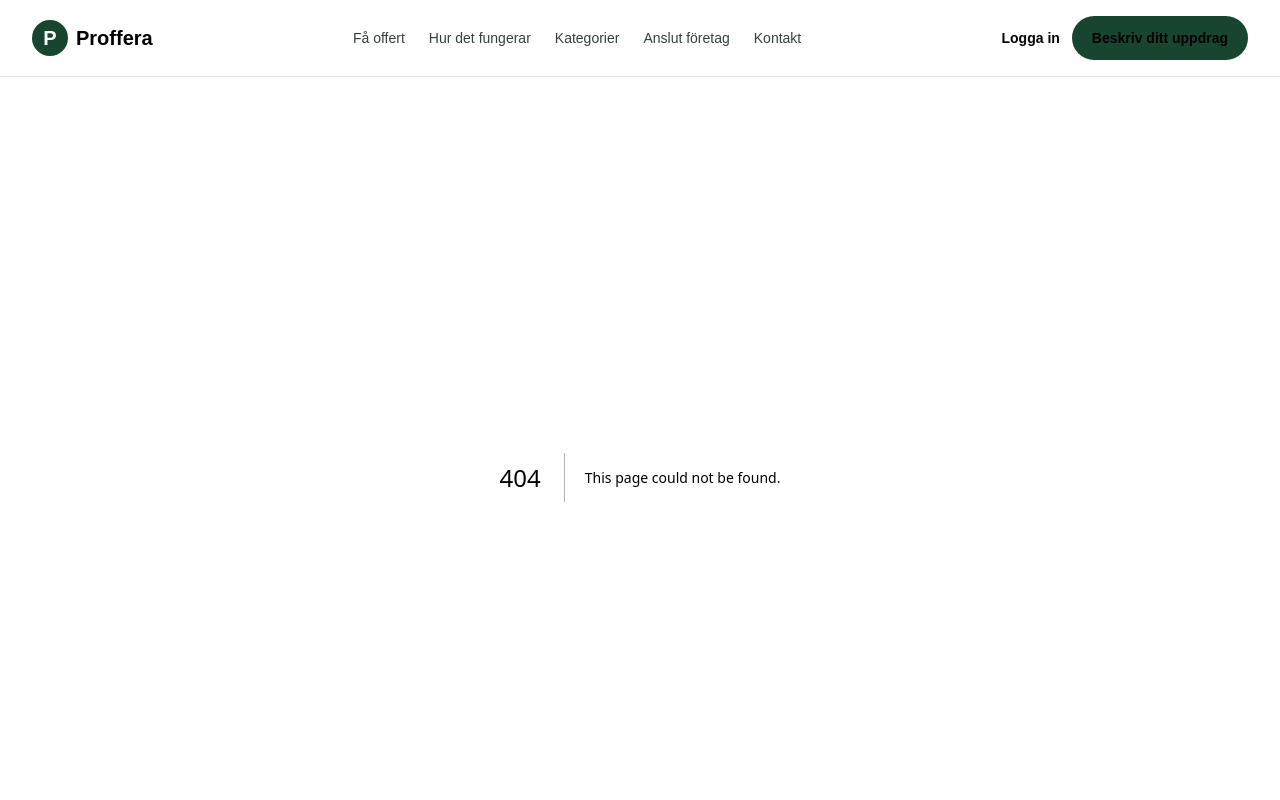
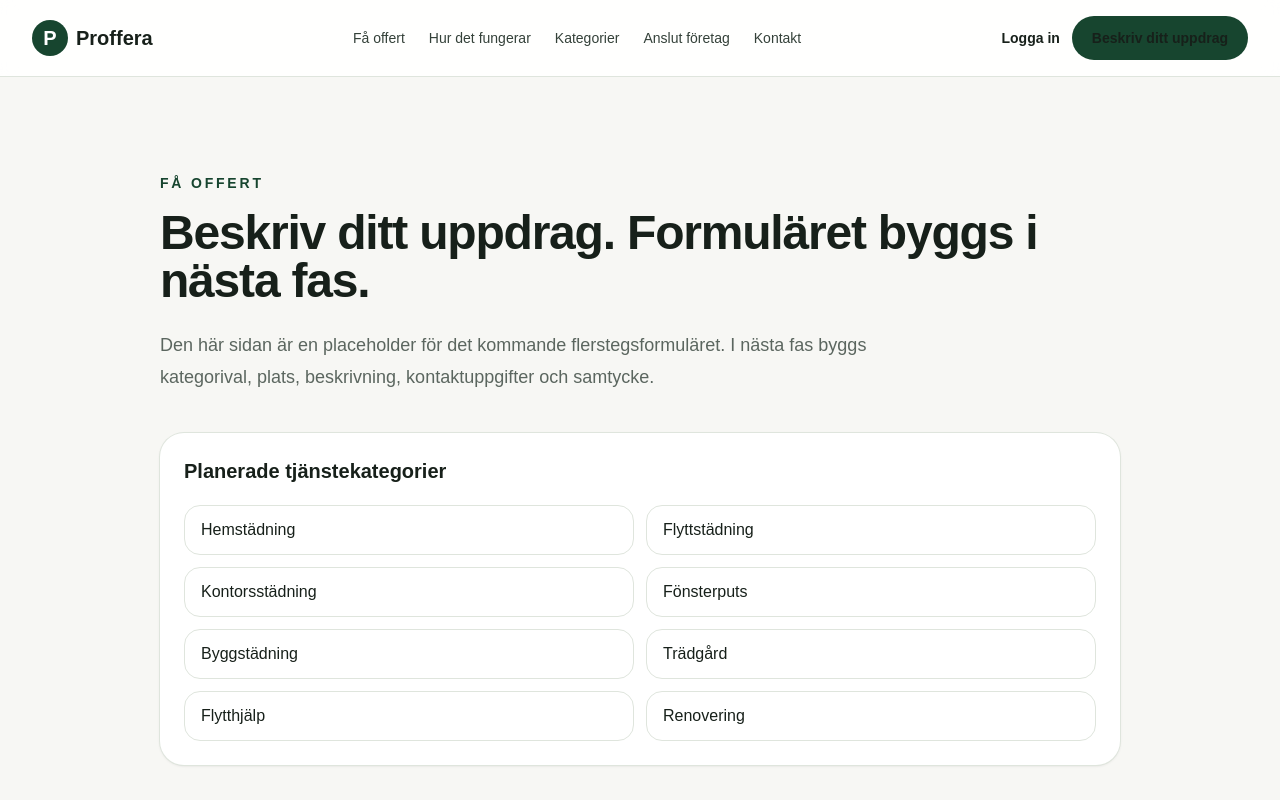
Before and after one commit to ibboabdoli-ai/Proffera, a Next.js app: page /fa-offert in a window 1280 px wide. Before the commit this address had no page. Shown: the top 800 px of the page. Built offline with nearby package versions, Linux system fonts and the light colour scheme.

Commit message:
phase 02: add quote placeholder page

```diff
--- /dev/null
+++ b/src/app/fa-offert/page.tsx
@@ -0,0 +1,29 @@
+import type { Metadata } from "next";
+import { PageShell } from "@/components/layout/page-shell";
+import { serviceCategories } from "@/lib/site";
+
+export const metadata: Metadata = {
+  title: "Få offert",
+  description: "Starta ett uppdrag hos Proffera och förbered en offertförfrågan.",
+};
+
+export default function QuotePage() {
+  return (
+    <PageShell
+      eyebrow="Få offert"
+      title="Beskriv ditt uppdrag. Formuläret byggs i nästa fas."
+      description="Den här sidan är en placeholder för det kommande flerstegsformuläret. I nästa fas byggs kategorival, plats, beskrivning, kontaktuppgifter och samtycke."
+    >
+      <div className="rounded-3xl bg-white p-6 shadow-sm ring-1 ring-[#dfe5dd]">
+        <h2 className="text-xl font-semibold">Planerade tjänstekategorier</h2>
+        <div className="mt-5 grid gap-3 sm:grid-cols-2">
+          {serviceCategories.map((category) => (
+            <div key={category} className="rounded-2xl border border-[#dfe5dd] px-4 py-3 font-medium">
+              {category}
+            </div>
+          ))}
+        </div>
+      </div>
+    </PageShell>
+  );
+}
```
